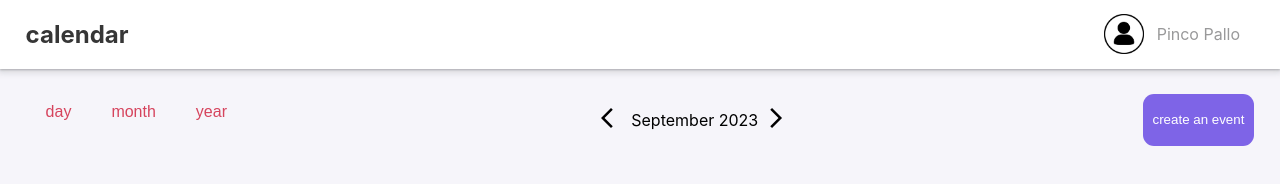
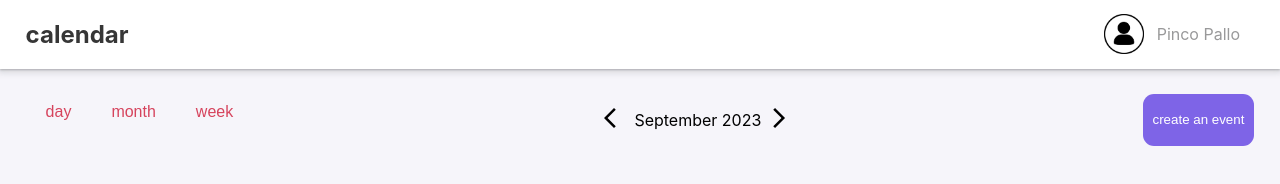
Before and after one commit to Matt30Curia/Calendar-react, a React (Create React App) app: page / in a window 1280 px wide. Shown: the top 184 px of the page. Built offline with nearby package versions, Linux system fonts and the light colour scheme.

Commit message:
add state

```diff
--- a/src/App.js
+++ b/src/App.js
@@ -2,44 +2,21 @@ import NavBar from "./compononents/NavBar";
 import CalendarHeader from "./compononents/CalendarHeader";
 import Calendar from "./compononents/Calendar";
 
-import { useReducer } from "react";
+import { useReducer, useState } from "react";
+import { reducer } from "./logic/reducer";
 
-function getDaysOfMonth(month, year) {
-  const days = new Date(`${month} 1, ${year}`).getDay() - 1;
-  const prevMonthDaysNumberOfDay = new Date(year, month - 1, 0).getDate();
-  const currMonthDaysNumberOfDay = new Date(year, month, 0).getDate();
-
-  let daysOfMonth = [];
-  for (let i = 0; i <= days; i++)
-    daysOfMonth.unshift(prevMonthDaysNumberOfDay - i);
-  for (let i = 1; i <= currMonthDaysNumberOfDay; i++) daysOfMonth.push(i);
-
-  return daysOfMonth;
-}
-
-function reducer(state, action) {
-
-  let currYear = state.year;
-  let currMonth = state.month;
-
-  switch (action.type) {
-    case "nextMonth": {
-      currYear = state.month === 12 ? state.year + 1 : state.year;
-      currMonth = state.month === 12 ? 1 : state.month + 1;
-
-      return { month: currMonth, year: currYear };
-    }
-    case "prevMonth": {
-      currYear = state.month === 1 ? state.year - 1 : state.year ;
-      currMonth = state.month === 1 ? 12 : state.month - 1;
-
-      return { month: currMonth, year: currYear };
-    }
-  }
-}
+import { getDays , getDaysOfMonth , getDaysOfWeek } from "./logic/dateUtils";
 
 function App() {
-  const [state, dispatch] = useReducer(reducer, {month : 9, year:2023 });
+
+  const [state, dispatch] = useReducer(reducer,
+  {
+    day: 1,
+    month: 9,
+    year: 2023,
+  });
+
+  const [calendarView, setCalendarView] = useState( 'month' );
 
   return (
     <>
@@ -48,8 +25,9 @@ function App() {
       <CalendarHeader
         dispatch={dispatch}
         currDate={state}
+        view={setCalendarView}
       />
-      <Calendar daysOfMonth={getDaysOfMonth(state.month, state.year)} />
+      <Calendar daysOfMonth={getDays(calendarView, state)} />
     </>
   );
 }
--- a/src/compononents/CalendarHeader.js
+++ b/src/compononents/CalendarHeader.js
@@ -1,17 +1,36 @@
 import arrow_back from "../asset/arrow_back.svg";
 import arrow_forward from "../asset/arrow_forward.svg"
 
-function CalendarHeader({ dispatch, currDate }) {
+function CalendarHeader({ dispatch, currDate, view }) {
 
   var date = new Date(currDate.year, currDate.month, 0);
   var monthName = date.toLocaleString("default", { month: "long" });
 
+  function handleView(type){
+    view((prev)=>type)
+  }
+
   return (
     <nav className="calendarHeader">
       <section className="day-wiew-filter">
-        <button className="button-wiew-filter">day</button>
-        <button className="button-wiew-filter">month</button>
-        <button className="button-wiew-filter">year</button>
+        <button
+          className="button-wiew-filter"
+          onClick={() => handleView("day")}
+        >
+          day
+        </button>
+        <button
+          className="button-wiew-filter"
+          onClick={() => handleView("month")}
+        >
+          month
+        </button>
+        <button
+          className="button-wiew-filter"
+          onClick={() => handleView("week")}
+        >
+          week
+        </button>
       </section>
       <section className="day-slider">
         <button
@@ -20,7 +39,9 @@ function CalendarHeader({ dispatch, currDate }) {
         >
           <img className="icon" src={arrow_back} />
         </button>
-        <p>{monthName} {currDate.year}</p>
+        <p>
+          {monthName} {currDate.year}
+        </p>
         <button
           className="icon"
           onClick={() => dispatch({ type: "nextMonth" })}
--- /dev/null
+++ b/src/logic/dateUtils.js
@@ -0,0 +1,31 @@
+
+export function getDays(calendarView, state) {
+    switch (calendarView) {
+      case "month": {
+        return getDaysOfMonth(state.month, state.year);
+      }
+      case "week": {
+        return getDaysOfWeek(state, );
+      }
+    }
+  }
+
+
+export function getDaysOfMonth(month, year) {
+  const days = new Date(`${month} 1, ${year}`).getDay() - 1;
+  const prevMonthDaysNumberOfDay = new Date(year, month - 1, 0).getDate();
+  const currMonthDaysNumberOfDay = new Date(year, month, 0).getDate();
+
+  let daysOfMonth = [];
+  for (let i = 0; i <= days; i++)
+    daysOfMonth.unshift(prevMonthDaysNumberOfDay - i);
+  for (let i = 1; i <= currMonthDaysNumberOfDay; i++) daysOfMonth.push(i);
+
+  return daysOfMonth;
+}
+
+export function getDaysOfWeek(state) {
+  return []
+
+
+}
--- /dev/null
+++ b/src/logic/reducer.js
@@ -0,0 +1,19 @@
+export function reducer(state, action) {
+  let currYear = state.year;
+  let currMonth = state.month;
+
+  switch (action.type) {
+    case "nextMonth": {
+      currYear = state.month === 12 ? state.year + 1 : state.year;
+      currMonth = state.month === 12 ? 1 : state.month + 1;
+
+      return { day: state.day, month: currMonth, year: currYear };
+    }
+    case "prevMonth": {
+      currYear = state.month === 1 ? state.year - 1 : state.year;
+      currMonth = state.month === 1 ? 12 : state.month - 1;
+
+      return { day: state.day, month: currMonth, year: currYear };
+    }
+  }
+}
```
